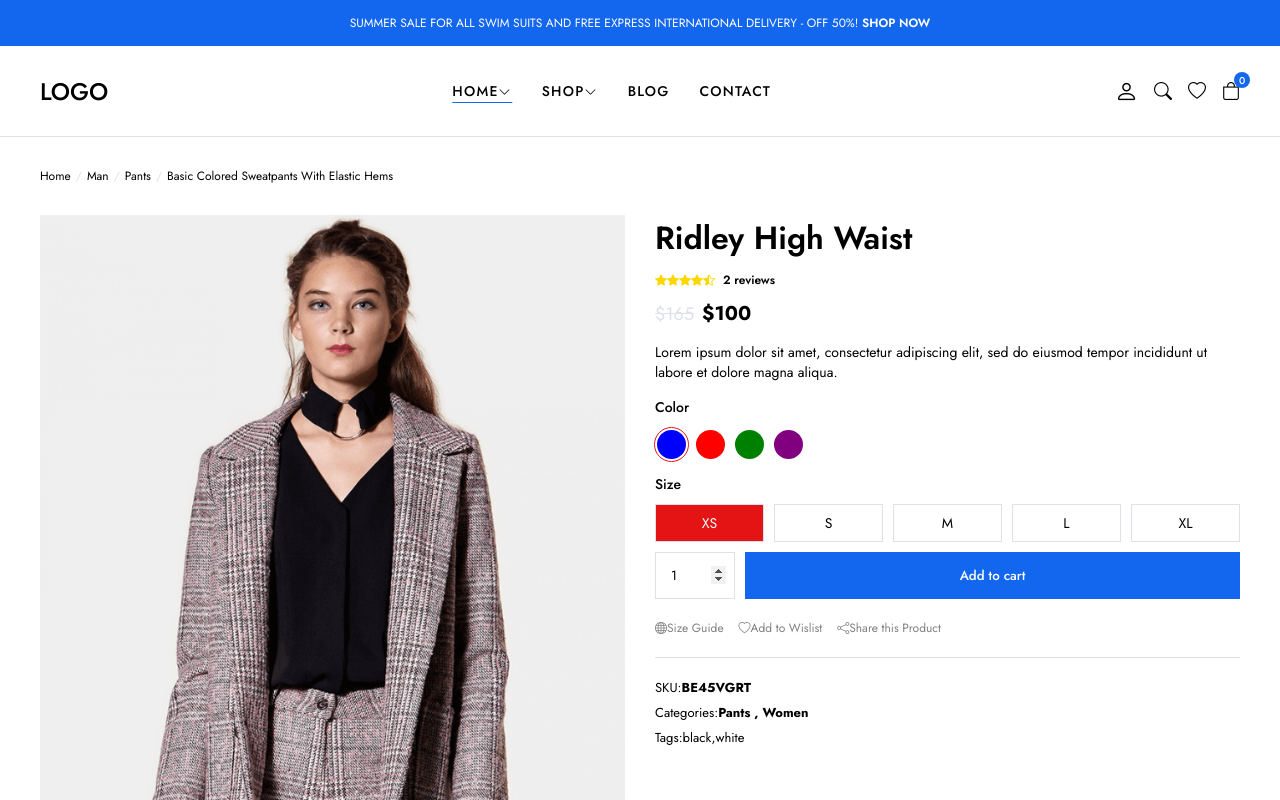
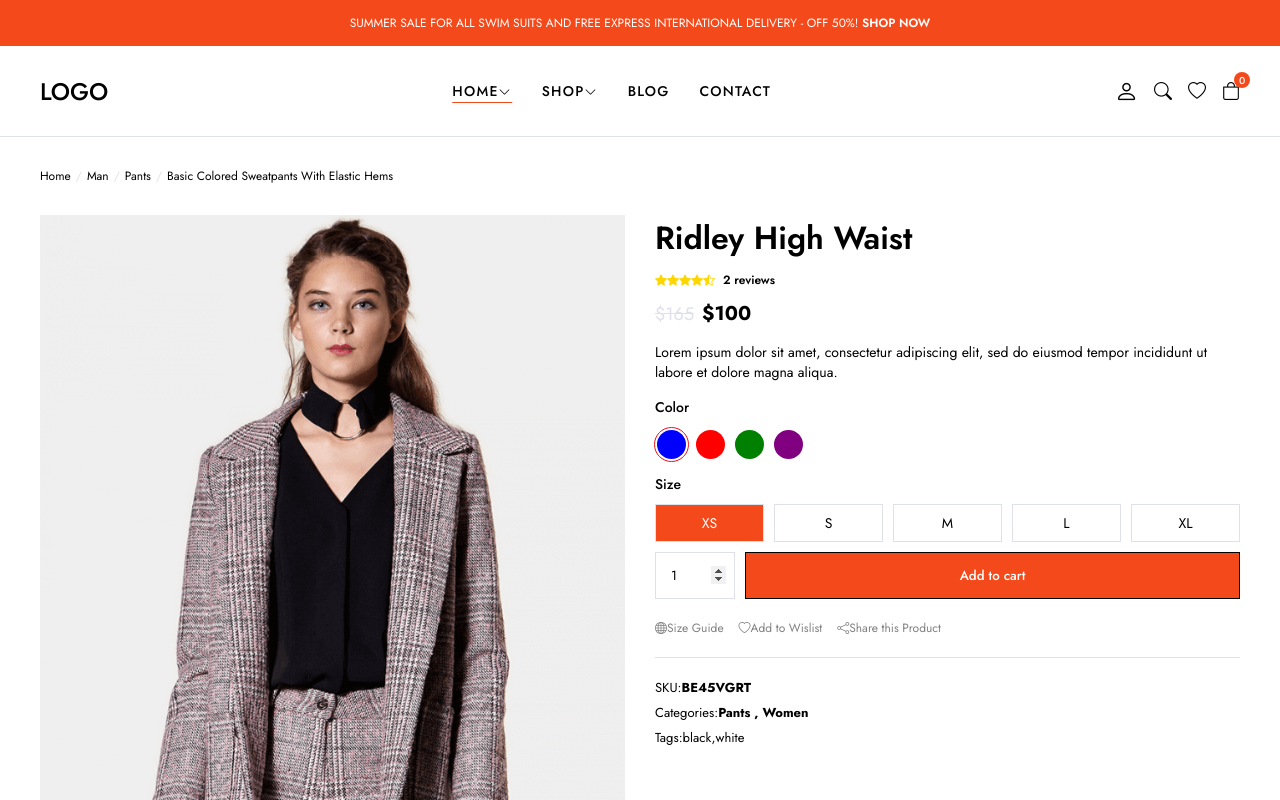
Before and after one commit to azizozkrcdg/MERN-STACK-E-COMMERCE, a React (Vite) app in the folder frontend/: page / in a window 1280 px wide. Shown: the top 800 px of the page. Built offline with nearby package versions, Linux system fonts and the light colour scheme.

Commit message:
Frontend - useState was used for size selections

```diff
--- a/frontend/src/components/Layout/Layouts/Header/Header.css
+++ b/frontend/src/components/Layout/Layouts/Header/Header.css
@@ -10,7 +10,7 @@ header {
   }
 
   .global-notification {
-    background-color: #1367ef;
+    background-color: #f44a1b;
     padding: 14px 0;
     text-align: center;
     font-size: 12px;
@@ -69,7 +69,7 @@ header {
     content: "";
     width: 0;
     height: 1px;
-    background-color: #1367ef;
+    background-color: #f44a1b;
     position: absolute;
     bottom: -2px;
     left: 50%;
@@ -116,7 +116,7 @@ header {
   .header-right .header-cart-link .header-cart-count {
     width: 16px;
     height: 16px;
-    background-color: #1367ef;
+    background-color: #f44a1b;
     color: white;
     font-size: 10px;
     border-radius: 100%;
@@ -157,7 +157,7 @@ header {
   }
 
   header .menu-dropdown-content a:hover {
-    color: #1367ef;
+    color: #f44a1b;
   }
 
   .header-center .menu-list .menu-list-item:hover .menu-dropdown-wrapper {
--- a/frontend/src/components/Layout/ProtuctDetails/Info/Info.css
+++ b/frontend/src/components/Layout/ProtuctDetails/Info/Info.css
@@ -146,12 +146,12 @@
 }
 
 .site-main .values .values-list span.active {
-  background-color: #e51414;
+  background-color: #f44a1b;
   color: #fff;
 }
 
 .site-main .values .values-list span:hover {
-  background-color: #e51414;
+  background-color: #f44a1b;
   color: #fff;
 }
 
@@ -166,12 +166,20 @@
 
 .site-main .cart-button button {
   width: 100%;
+  background-color: #f44a1b;
+  color: #fff;
+}
+
+.site-main .cart-button button:hover {
+  width: 100%;
+  background-color: #fff;
+  color: #f44a1b;
 }
 
 .site-main .cart-button button:disabled {
-  background-color: #1367ef;
+  background-color: #f44a1b;
   color: #fff;
-  border-color: #1367ef;
+  border-color: #f44a1b;
 }
 
 .site-main .product-extra-buttons {
--- a/frontend/src/components/Layout/ProtuctDetails/Info/Info.jsx
+++ b/frontend/src/components/Layout/ProtuctDetails/Info/Info.jsx
@@ -1,9 +1,12 @@
-import { useState } from 'react';
-import './Info.css'
+import { useState } from "react";
+import "./Info.css";
 
 const Info = () => {
+  // renk seçimi state
+  const [activeWrapper, setActiveWrapper] = useState("blue");
 
-  const [activeWrapper, setActiveWrapper] = useState("blue")
+  // beden seçmi state
+  const [activeSize, setActiveSize] = useState("xs");
 
   return (
     <div className="product-info">
@@ -44,24 +47,60 @@ const Info = () => {
             </div>
             {/* colors */}
             <div className="colors-wrapper">
-              <div className={`color-wrapper ${activeWrapper === "blue" ? "active":""}`} id='blue'>
+              <div
+                className={`color-wrapper ${
+                  activeWrapper === "blue" ? "active" : ""
+                }`}
+                id="blue"
+              >
                 <label className="blue-color">
-                  <input type="radio" name="product-color" onClick={()=>setActiveWrapper("blue")} />
+                  <input
+                    type="radio"
+                    name="product-color"
+                    onClick={() => setActiveWrapper("blue")}
+                  />
                 </label>
               </div>
-              <div className={`color-wrapper ${activeWrapper === "red" ? "active":""}`} id='red'>
+              <div
+                className={`color-wrapper ${
+                  activeWrapper === "red" ? "active" : ""
+                }`}
+                id="red"
+              >
                 <label className="red-color">
-                  <input type="radio" name="product-color" onClick={()=>setActiveWrapper("red")} />
+                  <input
+                    type="radio"
+                    name="product-color"
+                    onClick={() => setActiveWrapper("red")}
+                  />
                 </label>
               </div>
-              <div className={`color-wrapper ${activeWrapper === "green" ? "active":""}`} id='green'>
+              <div
+                className={`color-wrapper ${
+                  activeWrapper === "green" ? "active" : ""
+                }`}
+                id="green"
+              >
                 <label className="green-color">
-                  <input type="radio" name="product-color" onClick={()=>setActiveWrapper("green")}/>
+                  <input
+                    type="radio"
+                    name="product-color"
+                    onClick={() => setActiveWrapper("green")}
+                  />
                 </label>
               </div>
-              <div className={`color-wrapper ${activeWrapper === "purple" ? "active":""}`} id='purple'>
+              <div
+                className={`color-wrapper ${
+                  activeWrapper === "purple" ? "active" : ""
+                }`}
+                id="purple"
+              >
                 <label className="purple-color">
-                  <input type="radio" name="product-color" onClick={()=>setActiveWrapper("purple")}/>
+                  <input
+                    type="radio"
+                    name="product-color"
+                    onClick={() => setActiveWrapper("purple")}
+                  />
                 </label>
               </div>
             </div>
@@ -71,17 +110,47 @@ const Info = () => {
               <span>Size</span>
             </div>
             <div className="values-list">
-              <span className="active">XS</span>
-              <span>S</span>
-              <span>M</span>
-              <span>L</span>
-              <span>XL</span>
+              <span
+                className={`${activeSize === "xs" ? "active" : ""}`}
+                id="xs"
+                onClick={() => setActiveSize("xs")}
+              >
+                XS
+              </span>
+              <span
+                className={`${activeSize === "s" ? "active" : ""}`}
+                id="s"
+                onClick={() => setActiveSize("s")}
+              >
+                S
+              </span>
+              <span
+                className={`${activeSize === "m" ? "active" : ""}`}
+                id="m"
+                onClick={() => setActiveSize("m")}
+              >
+                M
+              </span>
+              <span
+                className={`${activeSize === "l" ? "active" : ""}`}
+                id="l"
+                onClick={() => setActiveSize("l")}
+              >
+                L
+              </span>
+              <span
+                className={`${activeSize === "xl" ? "active" : ""}`}
+                id="xl"
+                onClick={() => setActiveSize("xl")}
+              >
+                XL
+              </span>
             </div>
           </div>
           <div className="cart-button">
             <input type="number" defaultValue="1" min="1" id="quantity" />
             <button
-              className="btn btn-lg btn-primary"
+              className="btn btn-lg btn-warning"
               id="add-to-cart"
               type="button"
             >
```
